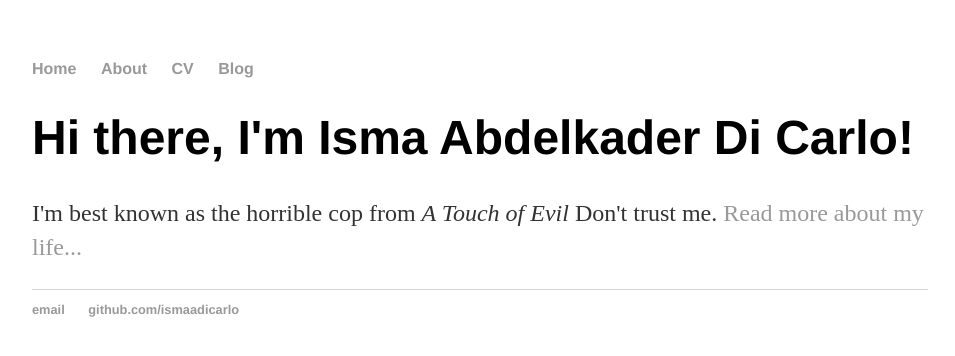
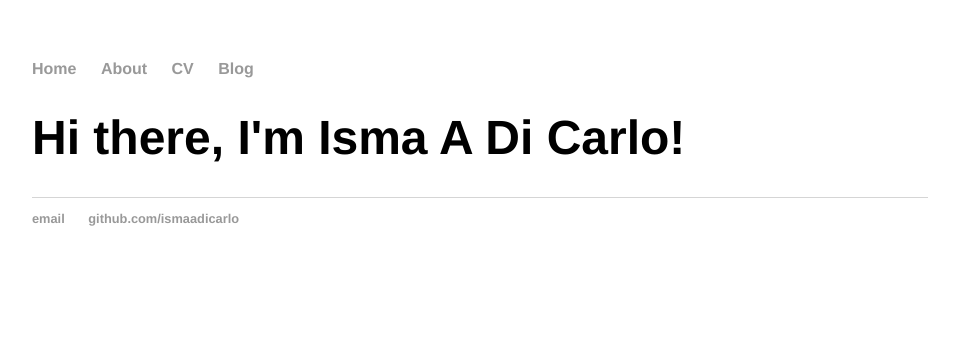
Before and after one commit to iadicarlo/iadicarlo.github.io, a Jekyll site: the page built from index.html, in a window 1280 px wide. Shown: the top 356 px of the page, without its empty margins (160-1115 px from the left). Built offline with Jekyll 4.4.1, drawn with Linux system fonts in a browser that asks for light colours.

Commit message:
Update index.html

```diff
--- a/index.html
+++ b/index.html
@@ -3,6 +3,5 @@ layout: default
 title: Isma Abdelkader Di Carlo
 ---
 <div class="blurb">
-	<h1>Hi there, I'm Isma Abdelkader Di Carlo!</h1>
-	<p>I'm best known as the horrible cop from <em>A Touch of Evil</em> Don't trust me. <a href="/about">Read more about my life...</a></p>
+	<h1>Hi there, I'm Isma A Di Carlo!</h1>
 </div><!-- /.blurb -->
```
